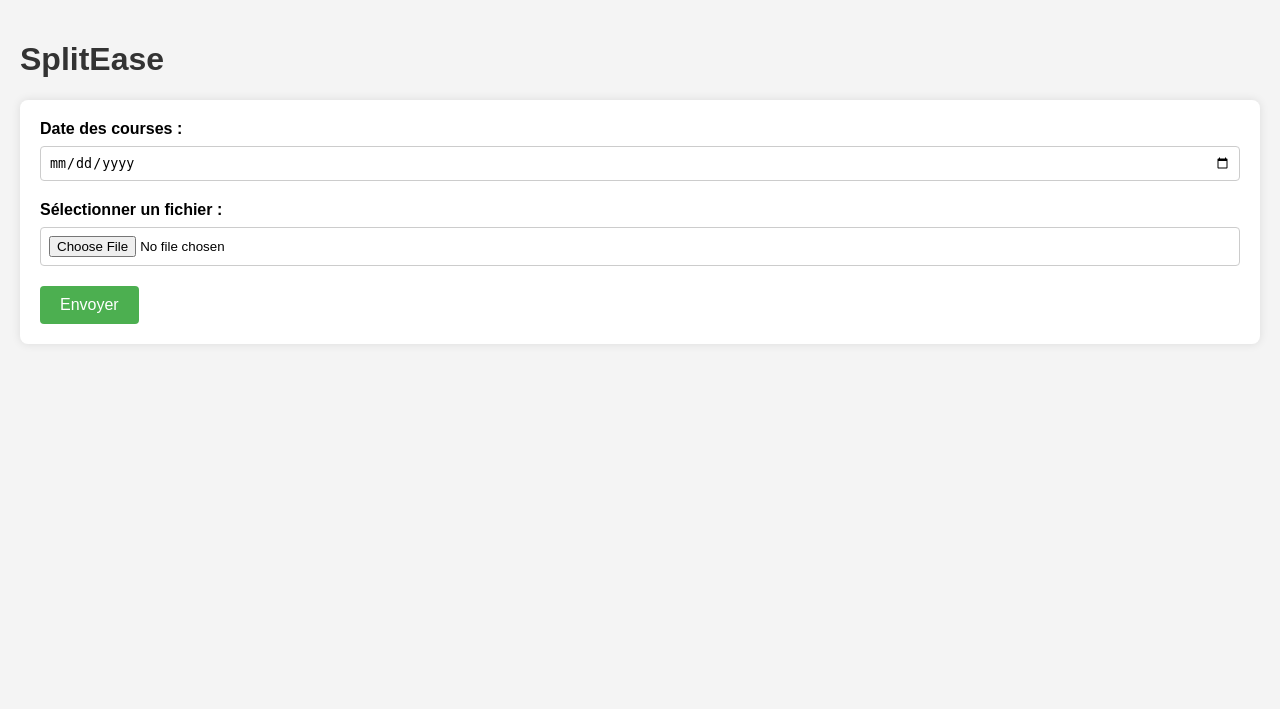
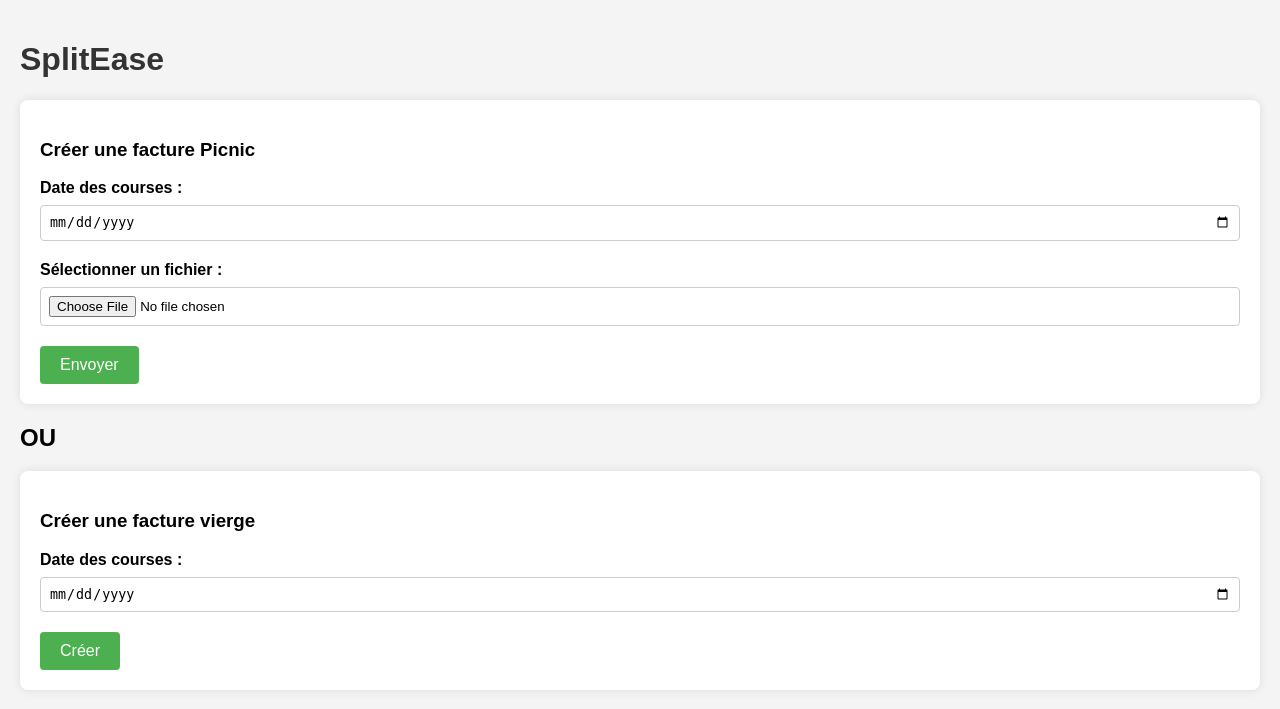
Before and after one commit to Massar-A/split-ease, a Django app: page /splitease/ in a window 1280 px wide. Shown: the top 709 px of the page. Run offline with Django 5.2, Linux system fonts and the light colour scheme.

Commit message:
added blank bill creation

```diff
--- a/SplitEase/SplitEase/views.py
+++ b/SplitEase/SplitEase/views.py
@@ -17,8 +17,13 @@
 
 @csrf_exempt
 def create_new_bill(request):
+    date = request.POST.get('date')
     if request.method == 'POST':
-        return JsonResponse({'bill_id': bill_controller.create_new_bill()})
+        bill = BillSerializer(bill_controller.create_new_bill(date))
+        return JsonResponse({
+            "bill": bill.data,
+            "success": True
+        })
 
 
 @csrf_exempt
--- a/SplitEase/templates/index.html
+++ b/SplitEase/templates/index.html
@@ -11,20 +11,24 @@
             margin: 0;
             padding: 20px;
         }
+
         h1 {
             color: #333;
         }
+
         form {
             background-color: #fff;
             padding: 20px;
             border-radius: 8px;
             box-shadow: 0 0 10px rgba(0, 0, 0, 0.1);
         }
+
         label {
             display: block;
             margin-bottom: 8px;
             font-weight: bold;
         }
+
         input[type="date"],
         input[type="file"] {
             width: 100%;
@@ -34,6 +38,7 @@
             border-radius: 4px;
             box-sizing: border-box;
         }
+
         button {
             padding: 10px 20px;
             border: none;
@@ -43,6 +48,7 @@
             border-radius: 4px;
             font-size: 16px;
         }
+
         button:hover {
             background-color: #45a049;
         }
@@ -51,6 +57,7 @@
 <body>
 <h1>SplitEase</h1>
 <form id="upload-form" enctype="multipart/form-data">
+    <h3>Créer une facture Picnic</h3>
     <label for="date">Date des courses :</label>
     <input type="date" id="date" name="date" required>
 
@@ -58,6 +65,17 @@
     <input type="file" id="picnic_file" name="picnic_file" accept=".pdf" required>
 
     <button type="submit">Envoyer</button>
+</form>
+<div>
+    <h2>
+        OU
+    </h2>
+</div>
+<form id="upload-form-blank" enctype="multipart/form-data">
+    <h3>Créer une facture vierge</h3>
+    <label for="date-blank">Date des courses :</label>
+    <input type="date" id="date-blank" name="date" required>
+    <button type="submit">Créer</button>
 </form>
 
 <script>
@@ -87,5 +105,34 @@
         }
     });
 </script>
+<script>
+    const form2 = document.getElementById('upload-form-blank');
+
+    form2.addEventListener('submit', async (e) => {
+        e.preventDefault();
+
+        const formDataBlank = new FormData(form2);
+
+        try {
+            const response = await fetch('/splitease/bill/create/', {
+                method: 'POST',
+                body: formDataBlank
+            });
+
+            const responseDataBlank = await response.json();
+            console.log(responseDataBlank)
+
+            if (responseDataBlank.success) {
+                window.location.href = `/splitease/bill/${responseDataBlank.bill.bill_id}/view/`;
+            } else {
+                alert('Une erreur est survenue.');
+            }
+        } catch (error) {
+            console.error('Error:', error);
+            alert('Une erreur est survenue lors de l\'envoi de la requête.');
+        }
+    });
+</script>
+
 </body>
 </html>
```
Also changed, not shown: 1 other file. Lines whose indentation alone changed are shown as unchanged.
